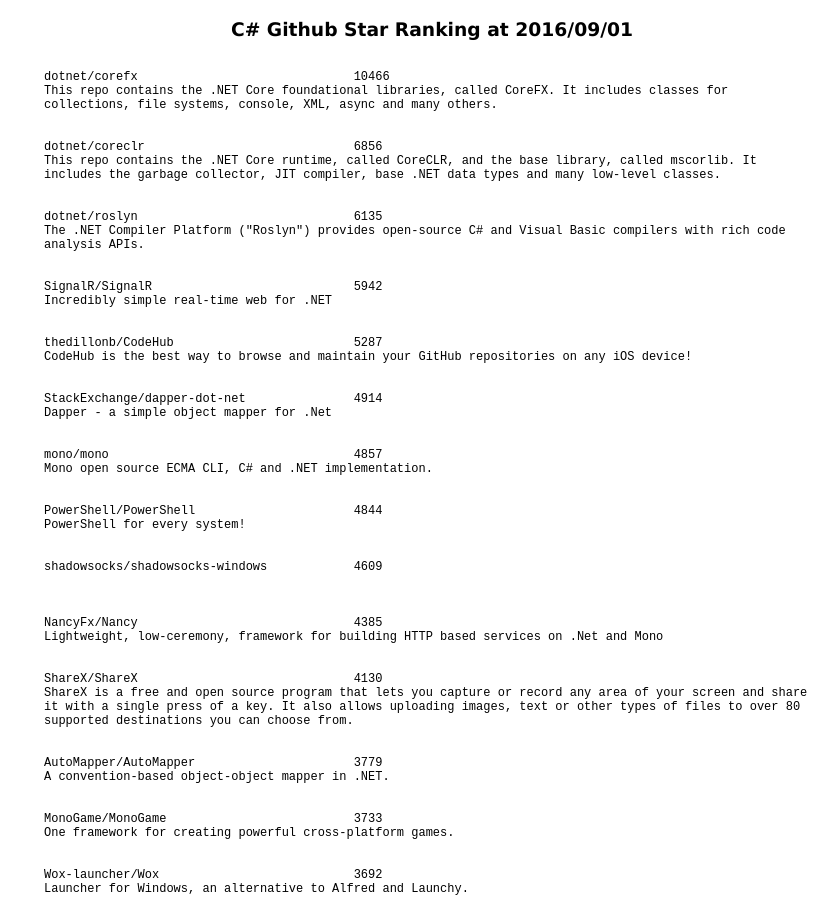
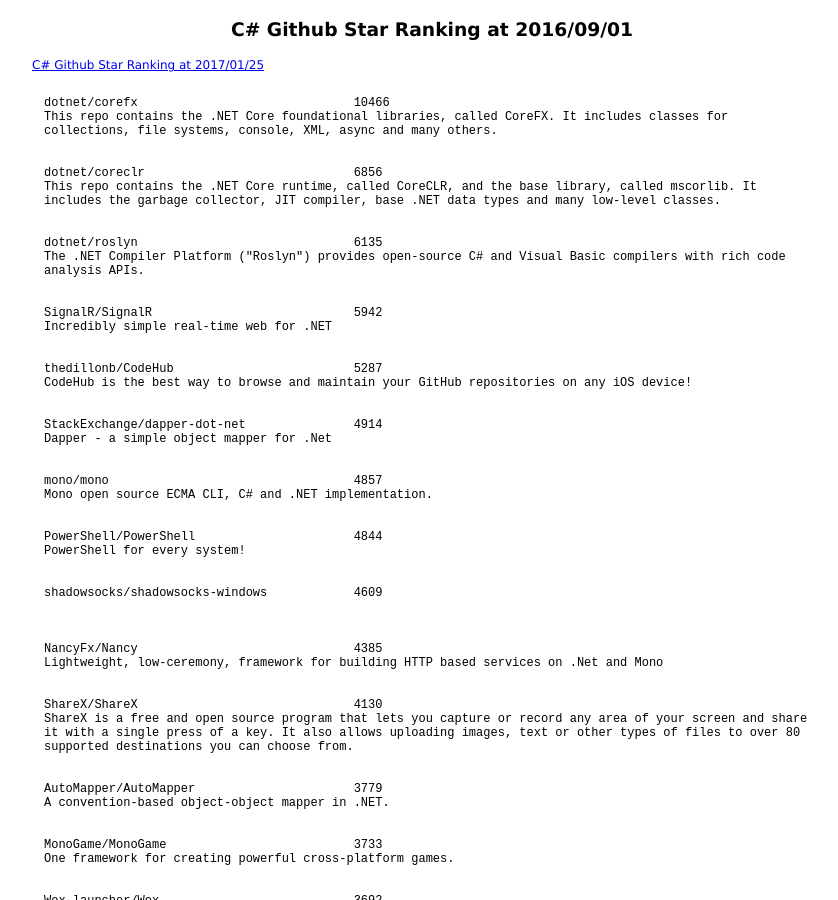
Before and after one commit to 38elements/38elements.github.com, a Jekyll site: the page built from _posts/2016-09-01-csharp-repository-github-star-ranking.md, in a window 1280 px wide and 900 px high. Shown: the whole window, without its empty margins (208-1046 px from the left). Built offline with Jekyll 4.4.1, drawn with Linux system fonts in a browser that asks for light colours.

Commit message:
Update 2016-09-01-csharp-repository-github-star-ranking.md

```diff
--- a/_posts/2016-09-01-csharp-repository-github-star-ranking.md
+++ b/_posts/2016-09-01-csharp-repository-github-star-ranking.md
@@ -2,6 +2,7 @@
 layout: posts
 title: C# Github Star Ranking at 2016/09/01
 ---
+[C# Github Star Ranking at 2017/01/25](/2017/01/25/csharp-repository-github-star-ranking.html)
 <pre style="background-color: white;border: none;">
 dotnet/corefx                              10466
 This repo contains the .NET Core foundational libraries, called CoreFX. It includes classes for collections, file systems, console, XML, async and many others.
```
